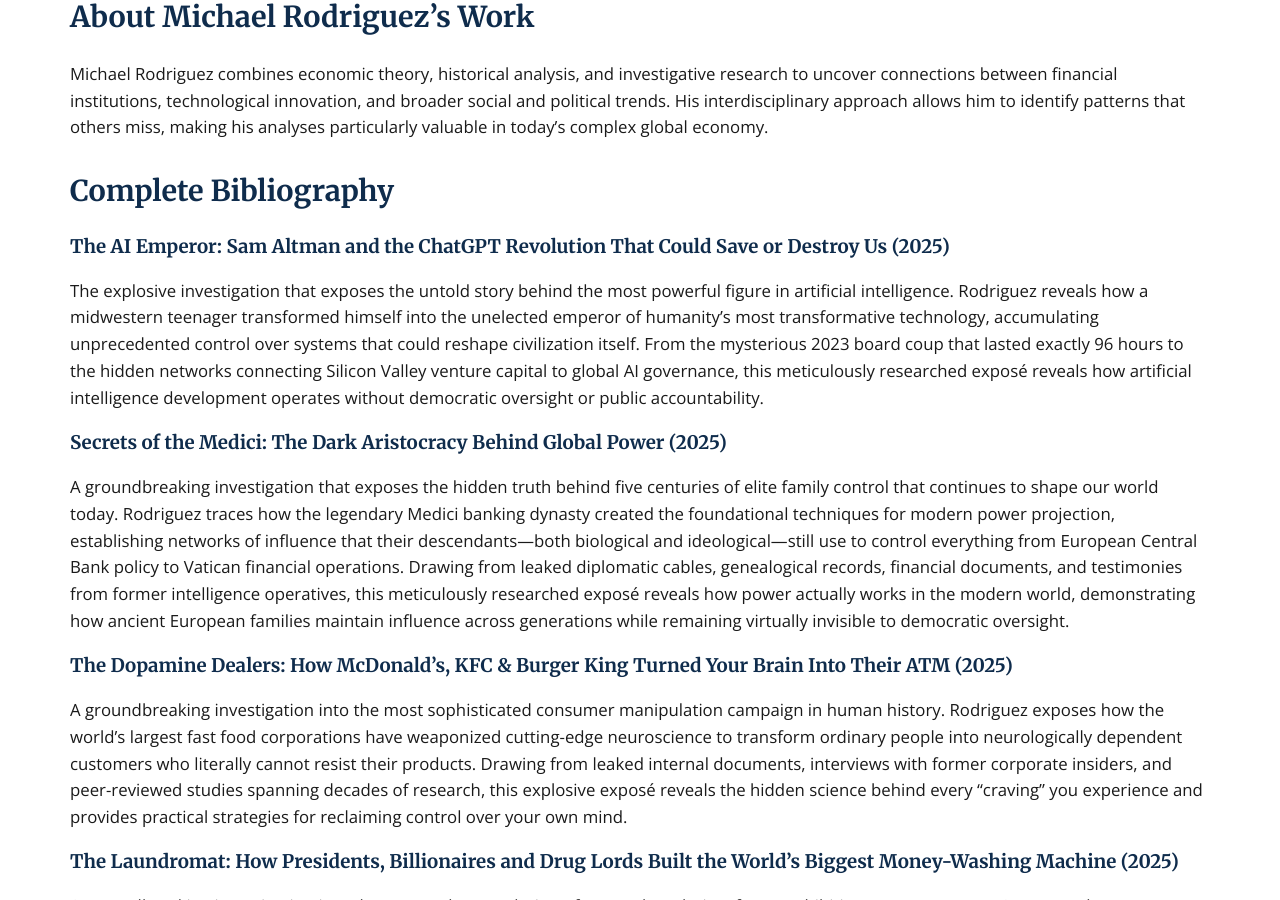
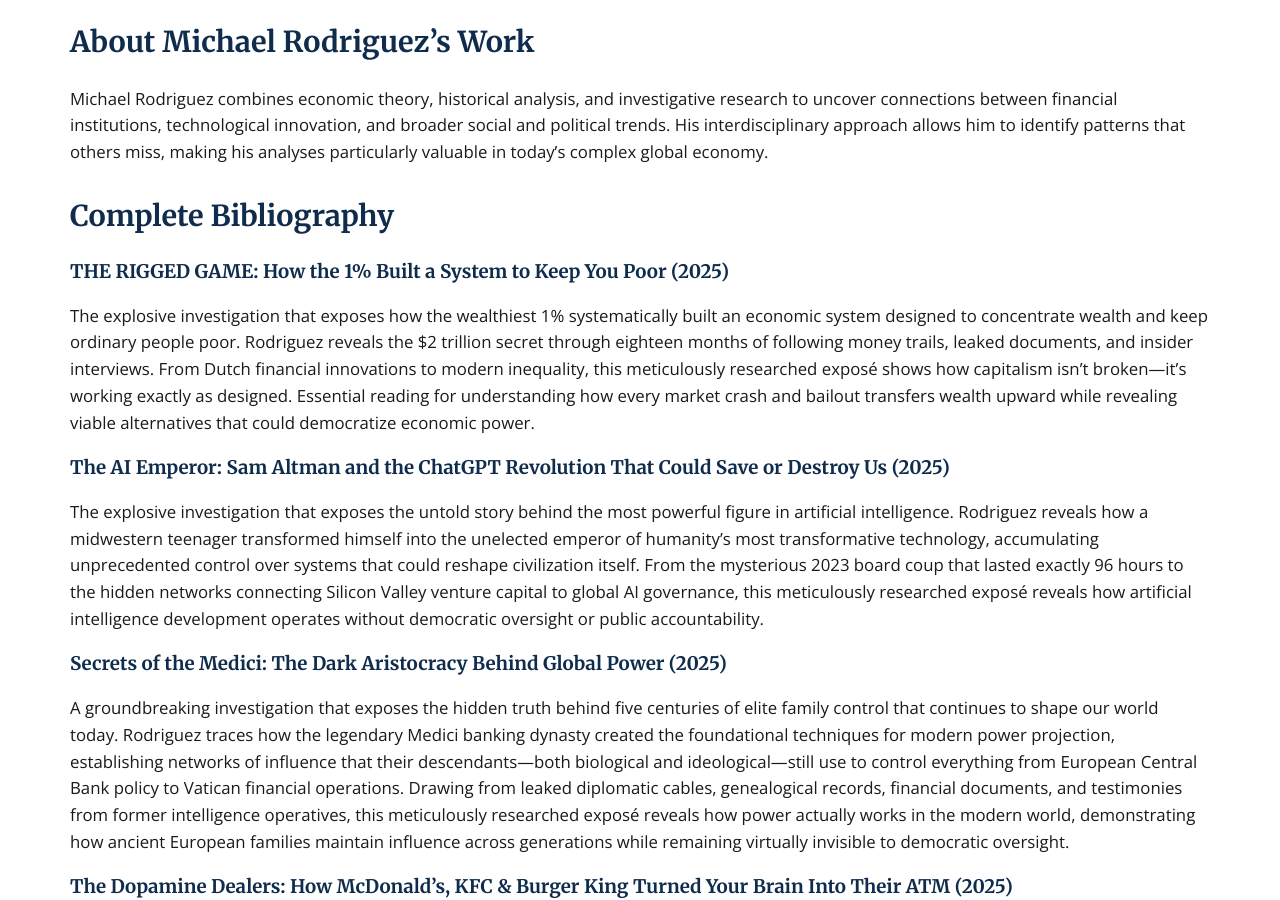
Before and after one commit to Zews123/michael-rodriguez-books, a Jekyll site: the page built from books/index.md, in a window 1280 px wide and 900 px high, scrolled down 4473 px. Built offline with Jekyll 4.4.1, drawn with Linux system fonts in a browser that asks for light colours; some of the changed text lies outside the part shown.

Commit message:
Update index.md

```diff
--- a/books/index.md
+++ b/books/index.md
@@ -10,6 +10,15 @@
 Dive into the complex world of global economics, financial markets, and power structures through Michael Rodriguez's insightful and meticulously researched books.
 
 <div class="book-grid">
+  <div class="book-card">
+    <img src="{{ site.baseurl }}/assets/images/Rigged-Game.webp" alt="THE RIGGED GAME: How the 1% Built a System to Keep You Poor by Michael Rodriguez" style="width: 100%; height: auto; max-height: 400px; object-fit: contain;">
+    <div class="book-card-content">
+      <h3>THE RIGGED GAME</h3>
+      <p>Explosive investigation exposing how the 1% systematically rigged the economic game to concentrate wealth. Discover the $2 trillion secret they don't want you to know.</p>
+      <a href="{{ site.baseurl }}/books/Rigged_Game" class="btn">Read More <span class="visually-hidden">about THE RIGGED GAME by Michael Rodriguez</span></a>
+    </div>
+  </div>
+
   <div class="book-card">
     <img src="{{ site.baseurl }}/assets/images/Sam-Altman.webp" alt="The AI Emperor: Sam Altman and the ChatGPT Revolution That Could Save or Destroy Us by Michael Rodriguez" style="width: 100%; height: auto; max-height: 400px; object-fit: contain;">
     <div class="book-card-content">
@@ -170,6 +179,9 @@
 
 ## Complete Bibliography
 
+### THE RIGGED GAME: How the 1% Built a System to Keep You Poor (2025)
+The explosive investigation that exposes how the wealthiest 1% systematically built an economic system designed to concentrate wealth and keep ordinary people poor. Rodriguez reveals the $2 trillion secret through eighteen months of following money trails, leaked documents, and insider interviews. From Dutch financial innovations to modern inequality, this meticulously researched exposé shows how capitalism isn't broken—it's working exactly as designed. Essential reading for understanding how every market crash and bailout transfers wealth upward while revealing viable alternatives that could democratize economic power.
+
 ### The AI Emperor: Sam Altman and the ChatGPT Revolution That Could Save or Destroy Us (2025)
 The explosive investigation that exposes the untold story behind the most powerful figure in artificial intelligence. Rodriguez reveals how a midwestern teenager transformed himself into the unelected emperor of humanity's most transformative technology, accumulating unprecedented control over systems that could reshape civilization itself. From the mysterious 2023 board coup that lasted exactly 96 hours to the hidden networks connecting Silicon Valley venture capital to global AI governance, this meticulously researched exposé reveals how artificial intelligence development operates without democratic oversight or public accountability.
 
@@ -247,6 +259,12 @@
     "url": "https://zews123.github.io/michael-rodriguez-books/"
   },
   "hasPart": [
+    {
+      "@type": "Book",
+      "name": "THE RIGGED GAME",
+      "author": "Michael Rodriguez",
+      "description": "Explosive investigation exposing how the 1% systematically rigged the economic game to concentrate wealth. Discover the $2 trillion secret they don't want you to know."
+    },
     {
       "@type": "Book",
       "name": "The AI Emperor",
```
